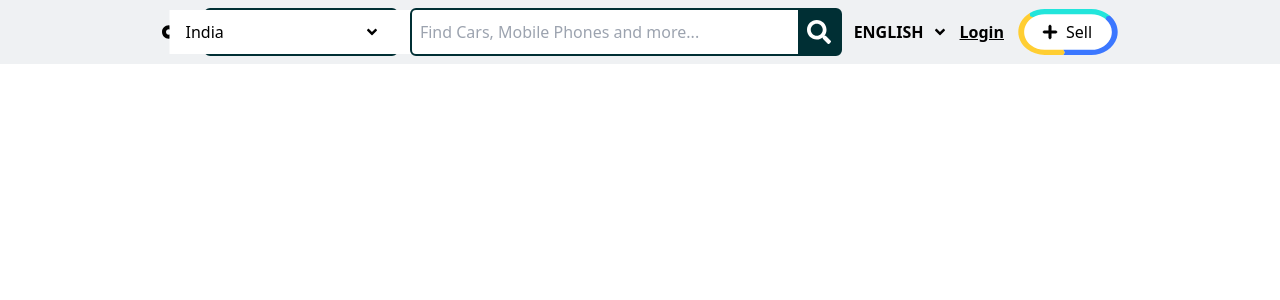
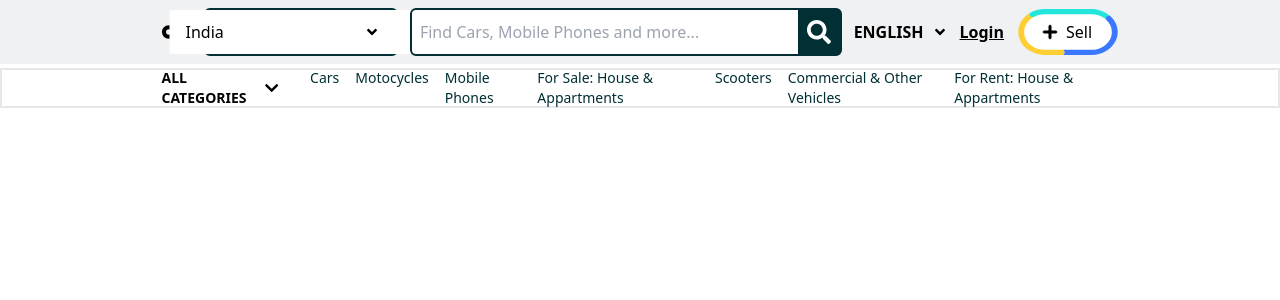
Before and after one commit to sharath-wq/old-clone-react, a React (Vite) app: page / in a window 1280 px wide. Shown: the top 300 px of the page. Built offline with nearby package versions, Linux system fonts and the light colour scheme.

Commit message:
submenu completed

```diff
--- a/src/App.jsx
+++ b/src/App.jsx
@@ -1,9 +1,11 @@
 import Navbar from "./components/navbar/Navbar";
+import Submenu from "./components/submenu/Submenu";
 
 const App = () => {
     return (
         <div>
             <Navbar />
+            <Submenu />
         </div>
     );
 };
--- a/src/components/navbar/Navbar.jsx
+++ b/src/components/navbar/Navbar.jsx
@@ -6,7 +6,7 @@ import CustomButton from "./CustomButton";
 const Navbar = () => {
     return (
         <div className="w-full h-16  bg-[#eff1f3] flex justify-center">
-            <div className="flex items-center h-full  gap-3 w-[75%]">
+            <div className="flex items-center h-full gap-3 w-[75%]">
                 <Logo />
 
                 <Search
--- /dev/null
+++ b/src/components/submenu/Submenu.jsx
@@ -0,0 +1,25 @@
+import { FaChevronDown } from "react-icons/fa";
+import { submenu } from "../../constents";
+
+const Submenu = () => {
+    return (
+        <div className="flex w-full justify-center h-10 border-2 mt-1">
+            <div className="flex items-center h-full gap-3 w-[75%]">
+                <div className="flex gap-2 items-center">
+                    <span className="text-sm font-bold">ALL CATEGORIES</span>
+                    <FaChevronDown />
+                </div>
+
+                <ul className="flex ml-5 gap-4">
+                    {submenu.map((item, idx) => (
+                        <li className="text-sm font-normal text-[#002f34]" key={idx}>
+                            {item}
+                        </li>
+                    ))}
+                </ul>
+            </div>
+        </div>
+    );
+};
+
+export default Submenu;
--- /dev/null
+++ b/src/constents.js
@@ -0,0 +1,9 @@
+export const submenu = [
+    "Cars",
+    "Motocycles",
+    "Mobile Phones",
+    "For Sale: House & Appartments",
+    "Scooters",
+    "Commercial & Other Vehicles",
+    "For Rent: House & Appartments",
+];
```
